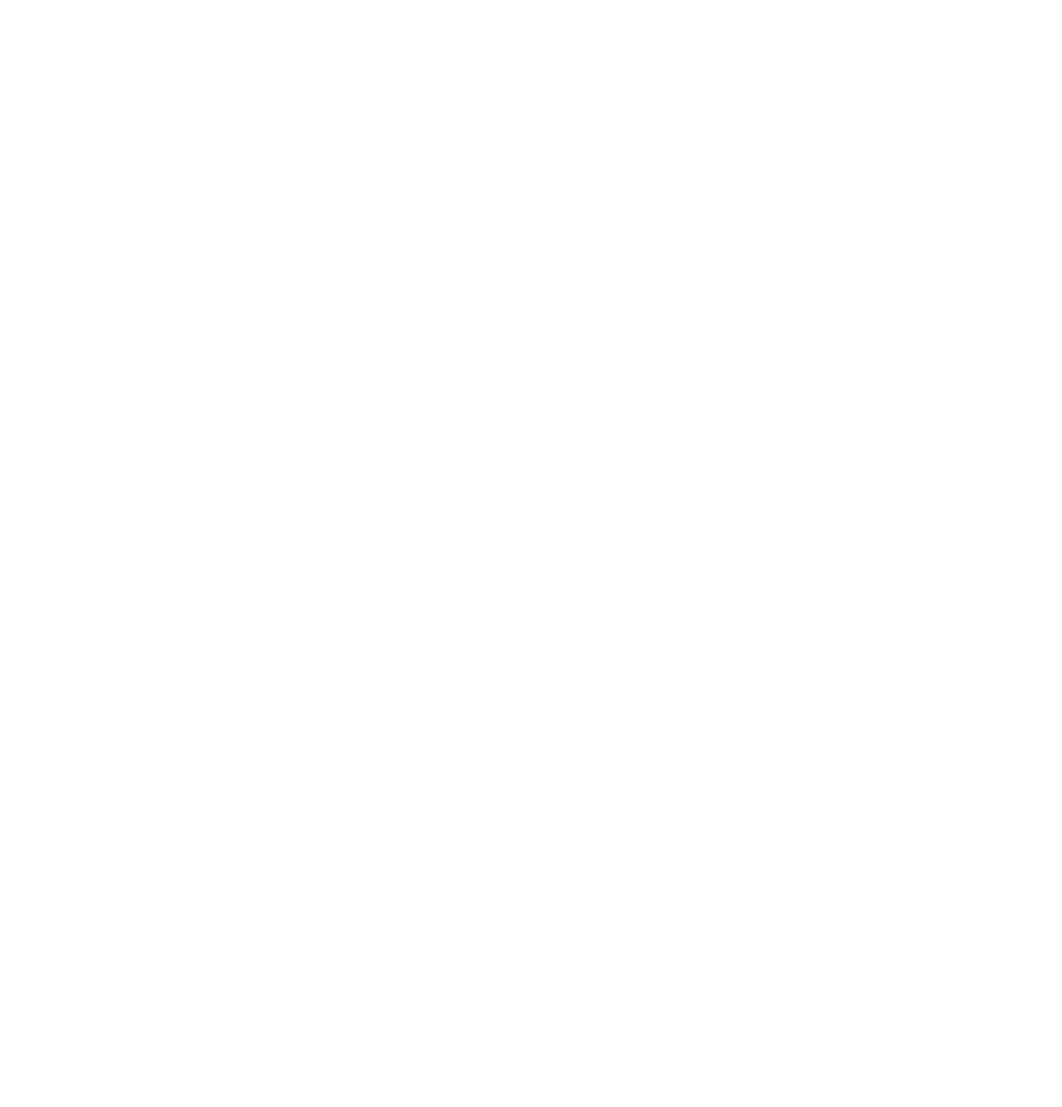
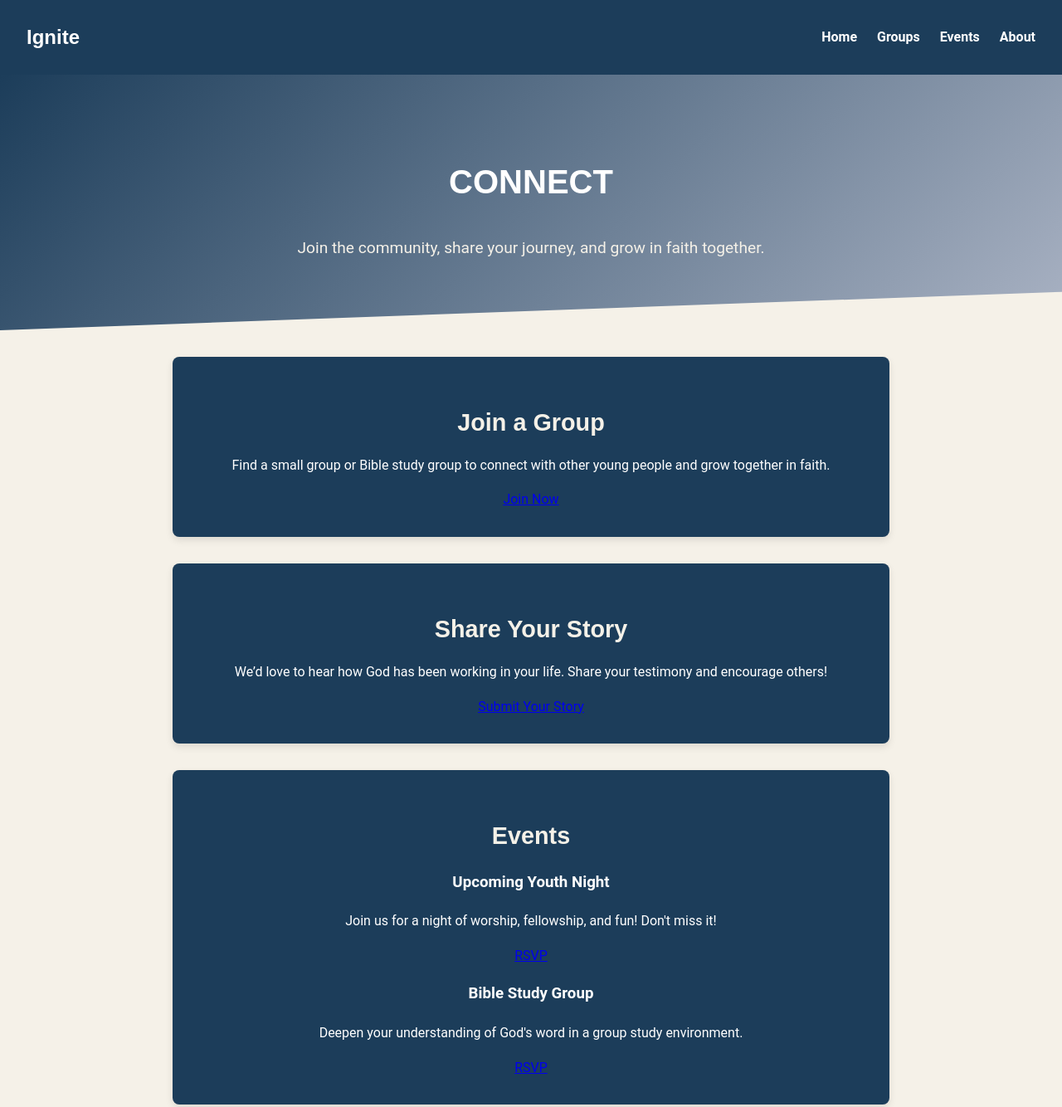
Before and after one commit to boogrant/Ignite, a plain HTML site: page connect.html in a window 1280 px wide. Shown: the top 1334 px of the page at 83% size. Before the commit the page ends 800 px from the top, so only its background shows below. Drawn offline with Linux system fonts and the light colour scheme.

Commit message:
Updated content for Ignite site

```diff
--- a/connect.html
+++ b/connect.html
@@ -0,0 +1,54 @@
+<!DOCTYPE html>
+<html lang="en">
+<head>
+  <meta charset="UTF-8">
+  <meta name="viewport" content="width=device-width, initial-scale=1.0">
+  <title>Connect | Ignite</title>
+  <link rel="stylesheet" href="assets/css/style.css">
+</head>
+<body>
+
+  <!-- Navbar -->
+  <nav class="navbar">
+    <div class="logo">Ignite</div>
+    <ul class="nav-links">
+      <li><a href="index.html">Home</a></li>
+      <li><a href="#">Groups</a></li>
+      <li><a href="#">Events</a></li>
+      <li><a href="#">About</a></li>
+    </ul>
+  </nav>
+
+  <!-- Hero Section -->
+  <section class="hero">
+    <h1>Connect</h1>
+    <p>Join the community, share your journey, and grow in faith together.</p>
+  </section>
+
+  <!-- Content Section: Join a Group -->
+  <div class="content-section">
+    <h2>Join a Group</h2>
+    <p>Find a small group or Bible study group to connect with other young people and grow together in faith.</p>
+    <a href="#" class="button">Join Now</a>
+  </div>
+
+  <!-- Content Section: Share Your Story -->
+  <div class="content-section">
+    <h2>Share Your Story</h2>
+    <p>We’d love to hear how God has been working in your life. Share your testimony and encourage others!</p>
+    <a href="#" class="button">Submit Your Story</a>
+  </div>
+
+  <!-- Content Section: Events -->
+  <div class="content-section">
+    <h2>Events</h2>
+    <div class="event">
+      <h3>Upcoming Youth Night</h3>
+      <p>Join us for a night of worship, fellowship, and fun! Don't miss it!</p>
+      <a href="#" class="button">RSVP</a>
+    </div>
+    <div class="event">
+      <h3>Bible Study Group</h3>
+      <p>Deepen your understanding of God's word in a group study environment.</p>
+      <a href="#" class="button">RSVP</a>
+    </div
```
Also changed, not shown: index.html (+1 -1 lines), 1 other file.
